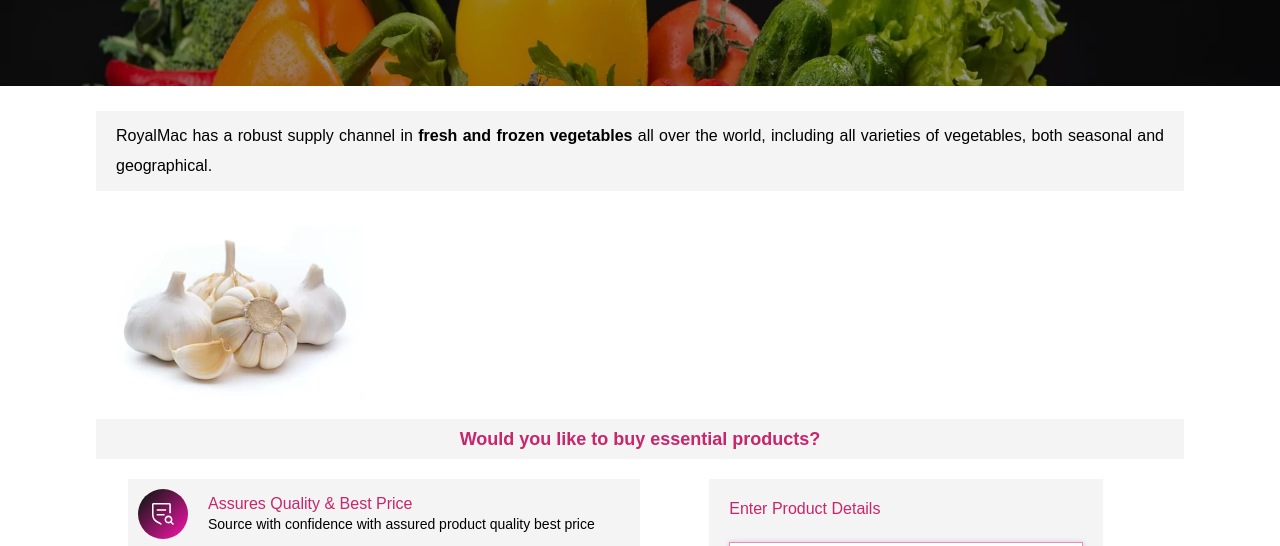
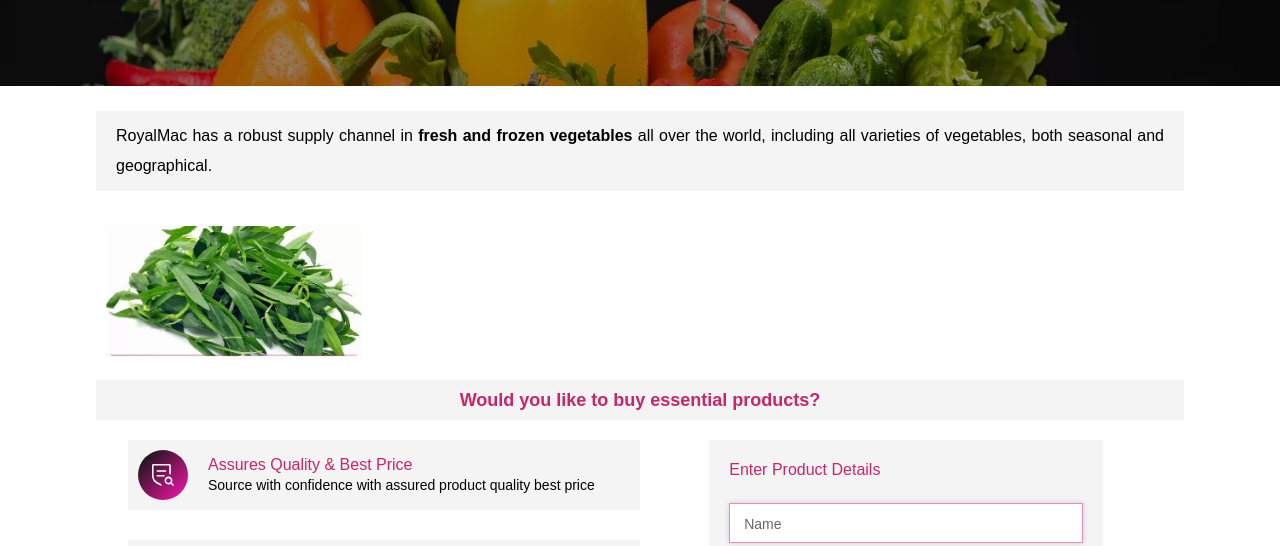
Before and after one commit to Mohammed-Saqib/RoyalMac-FMCG, a plain HTML site: page product/vegetables/alternanthiraSessillis/alternanthiraSessillis.html in a window 1280 px wide. Shown: the part 254-800 px from the top of the page. Drawn offline with nearby package versions, Linux system fonts and the light colour scheme; no server answers.

Commit message:
inserted image wrong of alternanthiraSessillis.webp

```diff
--- a/product/vegetables/alternanthiraSessillis/alternanthiraSessillis.html
+++ b/product/vegetables/alternanthiraSessillis/alternanthiraSessillis.html
@@ -52,7 +52,7 @@
     <!-- ====================================== * Single Product Section * ======================================= -->
     <div class="single-product">
         <div class="p-t-crd">
-            <img src="../../../images/garlic.webp" alt="Alternanthira Sessillis" loading="lazy">
+            <img src="../../../images/alternanthiraSessillis.webp" alt="Alternanthira Sessillis" loading="lazy">
             <div class="p-t-crd-content">
                 <p class="p-t-name">Alternanthira Sessillis</p>
             </div>
```
